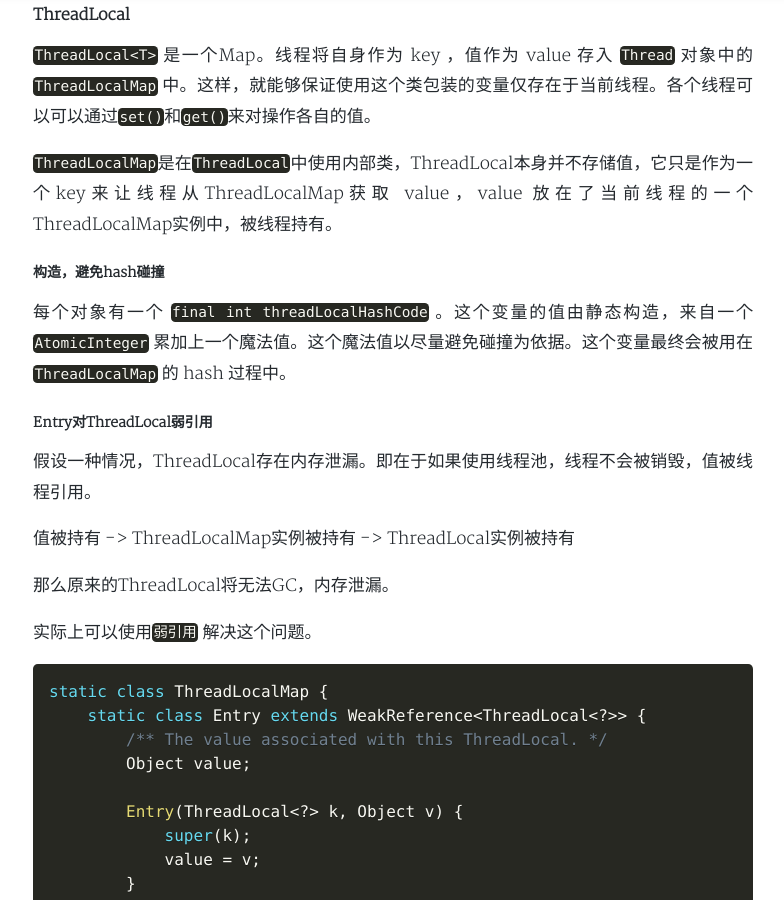
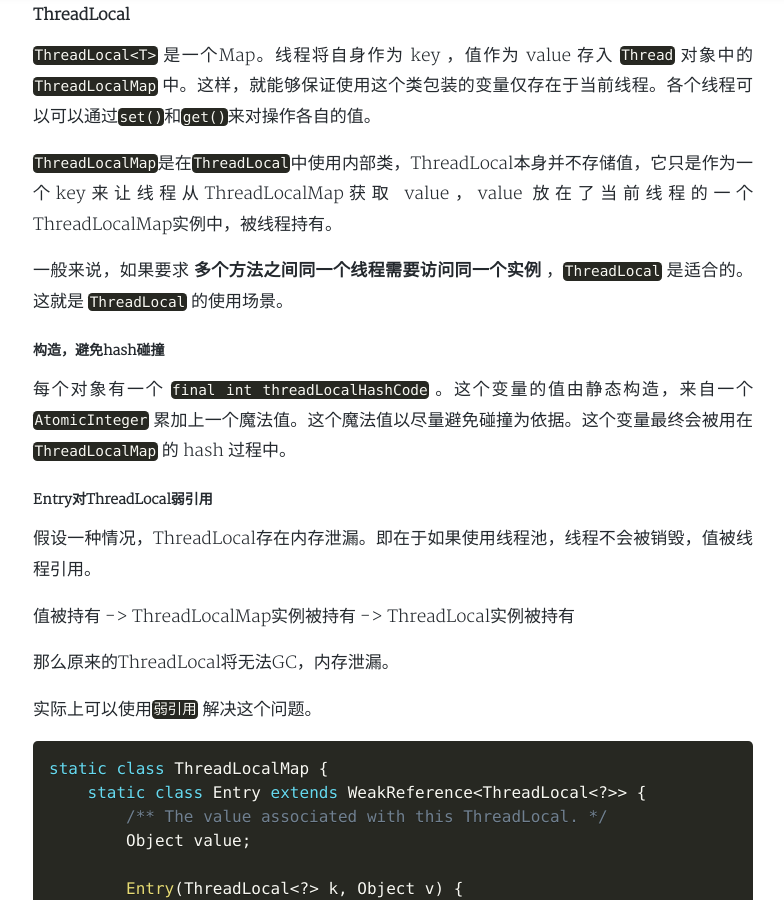
Before and after one commit to ica10888/ica10888.github.io, a Jekyll site: the page built from _posts/2019-12-26-advanced java （三）线程.md, in a window 1280 px wide and 900 px high, scrolled down 7821 px. Shown: the whole window, without its empty margins (247-1031 px from the left). Built offline with Jekyll 4.4.1, drawn with Linux system fonts in a browser that asks for light colours; nearby versions of some CDN libraries; a style sheet for code colours, icons or effects is not loaded.

Commit message:
Update 2019-12-26-advanced java （三）线程.md

```diff
--- a/_posts/2019-12-26-advanced java （三）线程.md
+++ b/_posts/2019-12-26-advanced java （三）线程.md
@@ -286,6 +286,8 @@ public ForkJoinPool(int parallelism, //并行度，默认为CPU数，最小为1
 
 `ThreadLocalMap`是在`ThreadLocal`中使用内部类，ThreadLocal本身并不存储值，它只是作为一个key来让线程从ThreadLocalMap获取 value，value 放在了当前线程的一个ThreadLocalMap实例中，被线程持有。
 
+一般来说，如果要求 **多个方法之间同一个线程需要访问同一个实例** ，`ThreadLocal` 是适合的。这就是 `ThreadLocal` 的使用场景。
+
 ##### 构造，避免hash碰撞
 
 每个对象有一个 `final int threadLocalHashCode` 。这个变量的值由静态构造，来自一个 `AtomicInteger` 累加上一个魔法值。这个魔法值以尽量避免碰撞为依据。这个变量最终会被用在 `ThreadLocalMap` 的 hash 过程中。
```
